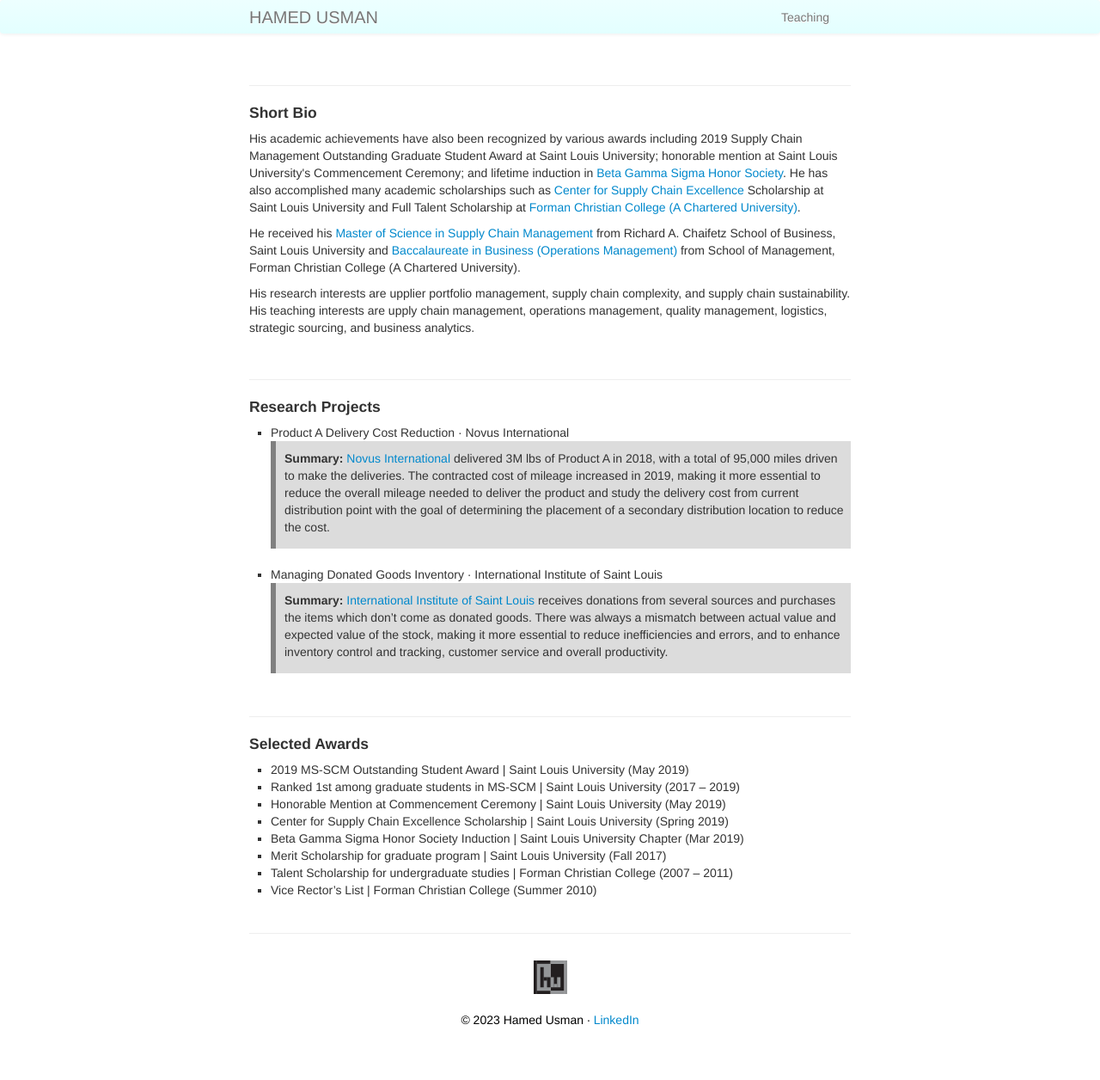
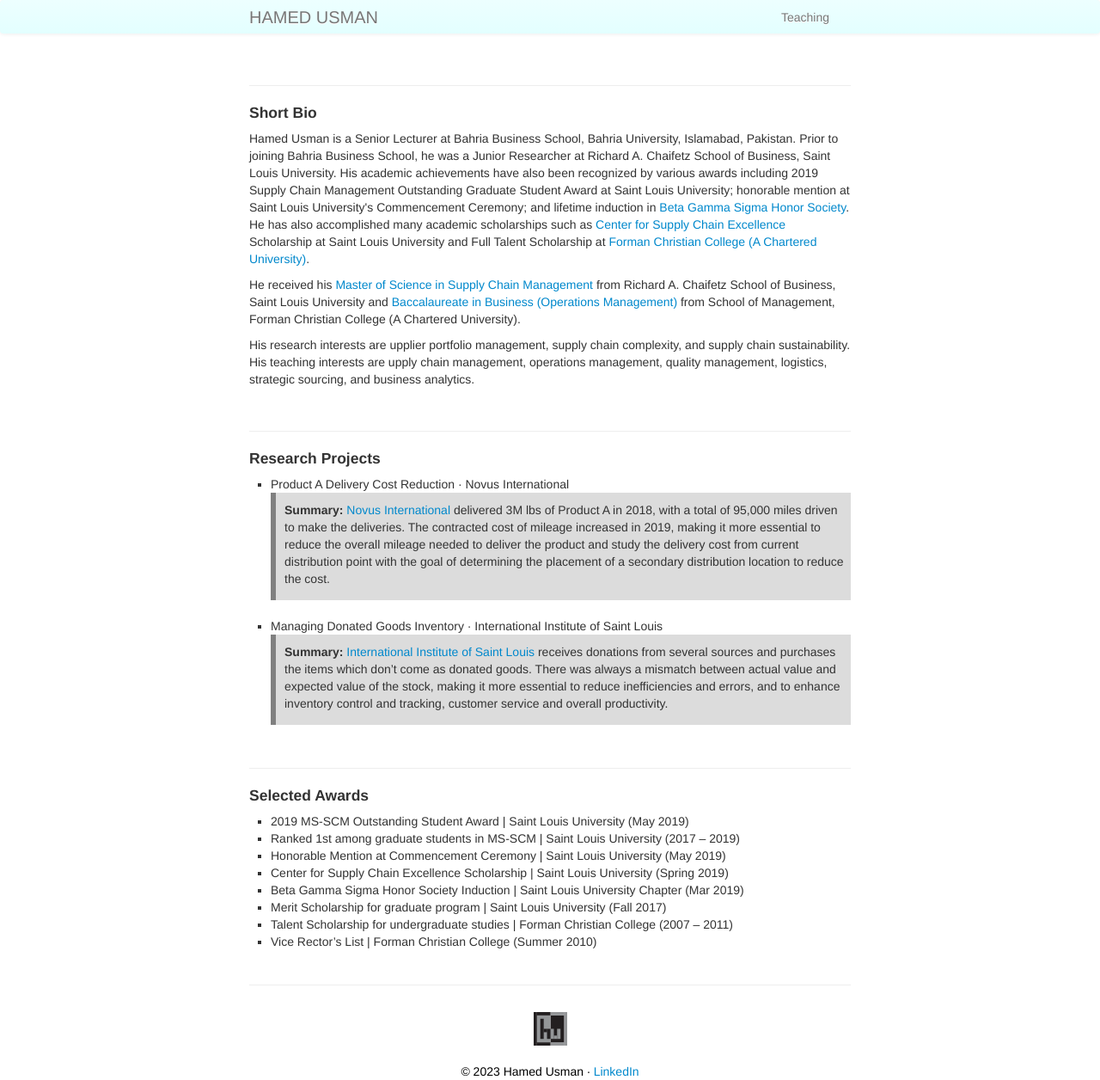
Before and after one commit to hamedusman/hamedusman.github.io, a Jekyll site: the page built from index.md, in a window 1280 px wide. Shown: the whole page at 86% size. Built offline with Jekyll 4.4.1, drawn with Linux system fonts in a browser that asks for light colours; before the commit the page ends 1196 px from its top, so only the background shows below that.

Commit message:
Update index.md

```diff
--- a/index.md
+++ b/index.md
@@ -9,7 +9,7 @@
 
 ---
 <h4>Short Bio</h4>
-<p>His academic achievements have also been recognized by various awards including 2019 Supply Chain Management Outstanding Graduate Student Award at Saint Louis University; honorable mention at Saint Louis University's Commencement Ceremony; and lifetime induction in <a href="https://www.betagammasigma.org">Beta Gamma Sigma Honor Society</a>. He has also accomplished many academic scholarships such as <a href="https://www.slu.edu/business/centers/supply-chain-excellence/index.php">Center for Supply Chain Excellence</a> Scholarship at Saint Louis University and Full Talent Scholarship at <a href="https://www.fccollege.edu.pk">Forman Christian College (A Chartered University)</a>.</p>
+<p>Hamed Usman is a Senior Lecturer at Bahria Business School, Bahria University, Islamabad, Pakistan. Prior to joining Bahria Business School, he was a Junior Researcher at Richard A. Chaifetz School of Business, Saint Louis University. His academic achievements have also been recognized by various awards including 2019 Supply Chain Management Outstanding Graduate Student Award at Saint Louis University; honorable mention at Saint Louis University's Commencement Ceremony; and lifetime induction in <a href="https://www.betagammasigma.org">Beta Gamma Sigma Honor Society</a>. He has also accomplished many academic scholarships such as <a href="https://www.slu.edu/business/centers/supply-chain-excellence/index.php">Center for Supply Chain Excellence</a> Scholarship at Saint Louis University and Full Talent Scholarship at <a href="https://www.fccollege.edu.pk">Forman Christian College (A Chartered University)</a>.</p>
 <p>He received his <a href="https://www.slu.edu/business/graduate/supply-chain-management">Master of Science in Supply Chain Management</a> from Richard A. Chaifetz School of Business, Saint Louis University and <a href="https://www.fccollege.edu.pk/baccalaureate-in-business/">Baccalaureate in Business (Operations Management)</a> from School of Management, Forman Christian College (A Chartered University).</p>
 <p>His research interests are upplier portfolio management, supply chain complexity, and supply chain sustainability. His teaching interests are upply chain management, operations management, quality management, logistics, strategic sourcing, and business analytics.</p>
 
```
